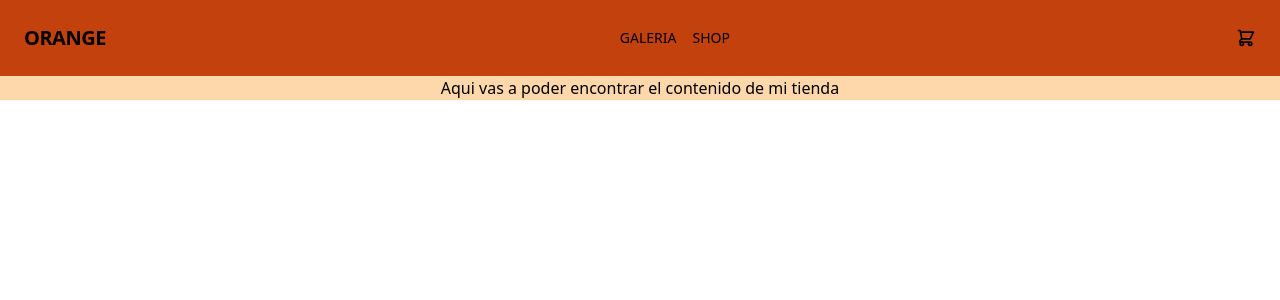
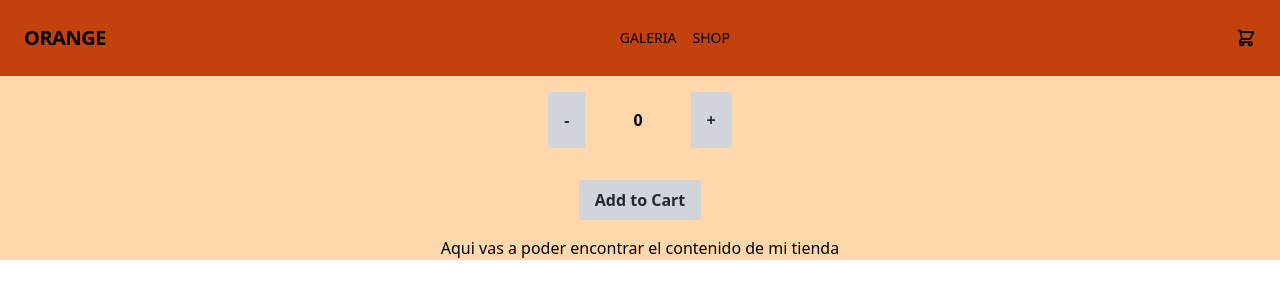
Before and after one commit to clara-vg/orange-app, a React (Create React App) app: page / in a window 1280 px wide. Shown: the top 300 px of the page. Built offline with nearby package versions, Linux system fonts and the light colour scheme.

Commit message:
contador con boton

```diff
--- a/src/App.js
+++ b/src/App.js
@@ -1,13 +1,20 @@
 import './App.css';
+import Counter from './components/Counter/Counter';
 import ItemListContainer from './components/itemlistcontainer/ItemListContainer';
 import NavBar from './components/NavBar';
 
 
 function App() {
+
+  const handleOnAdd = (quantity) => {
+    console.log("cantidad de items agregados", quantity)
+  }
+
   return (
     <div className="App">
 
       <NavBar />
+      <Counter stock={5} initial={1} onAdd={handleOnAdd} />
       <ItemListContainer label="Aqui vas a poder encontrar el contenido de mi tienda" />
 
     </div>
--- /dev/null
+++ b/src/components/Counter/Counter.jsx
@@ -0,0 +1,40 @@
+import React, { useState } from 'react'
+
+const Counter = ( {stock, initial, onAdd} ) => {
+    const [count, setCount] = useState(0)
+
+    const decrement = () => {
+        if(count > initial) {
+            setCount(count - 1)
+        }
+    }
+
+    const increment = () => {
+        if(count < stock) {
+            setCount(count + 1)
+        }
+    }
+
+  return (
+    <div >
+        <div className="inline-flex">
+            <button className="bg-gray-300 m-4 hover:bg-gray-400 text-gray-800 font-bold py-2 px-4 rounded-l" onClick={decrement}>
+                -
+            </button>
+            <b>
+                <p className='m-8'> {count} </p>
+            </b>
+            <button className="bg-gray-300 m-4 hover:bg-gray-400 text-gray-800 font-bold py-2 px-4 rounded-r" onClick={increment}>
+                +
+            </button>
+        </div>
+        <div>
+            <button className="bg-gray-300 m-4 hover:bg-gray-400 text-gray-800 font-bold py-2 px-4 rounded inline-flex items-center" onClick={() => onAdd(count)}>
+                <span>Add to Cart</span>
+            </button>
+        </div>
+    </div>
+  )
+}
+
+export default Counter
```
